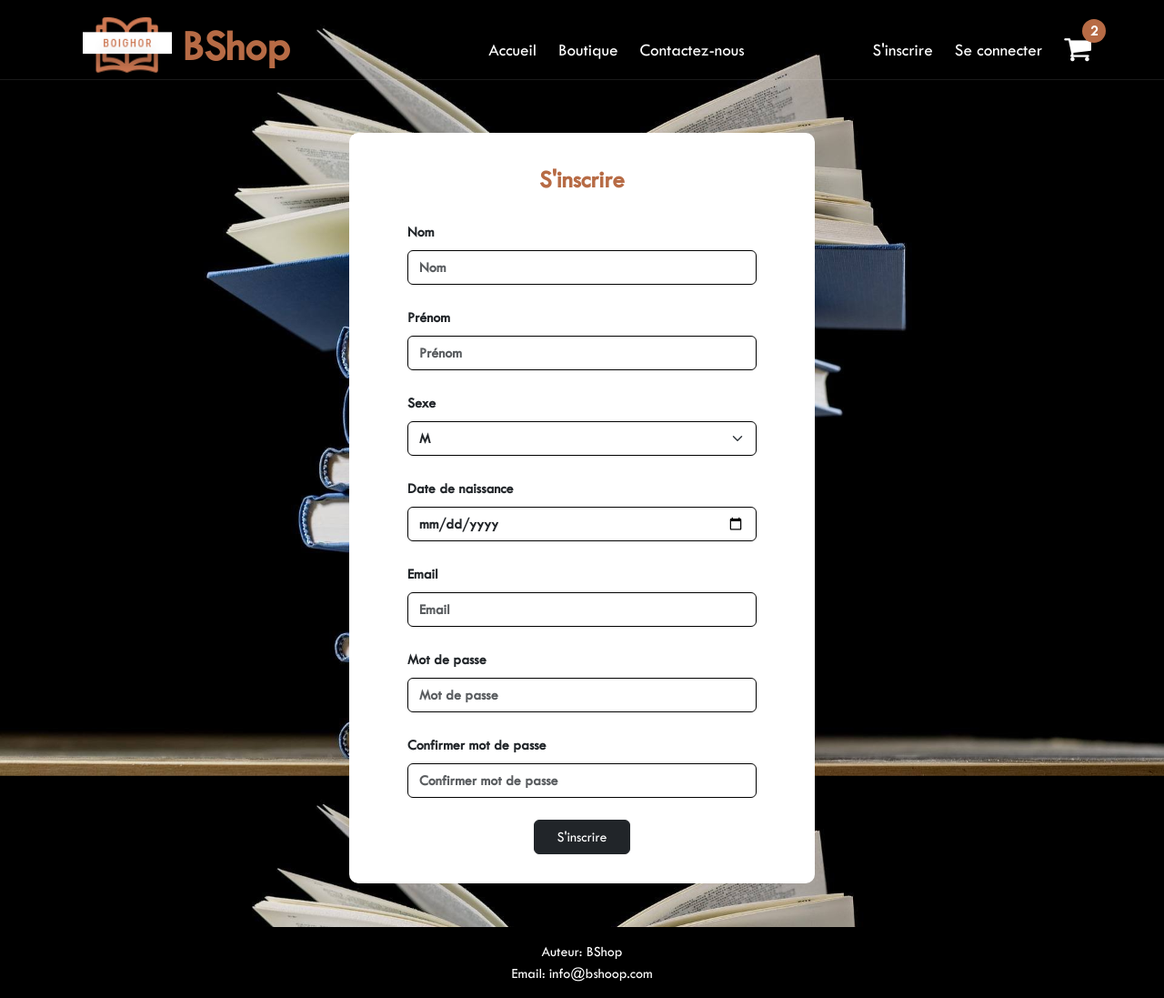
After one commit to padevft/e-commerce-php, a PHP site: page /server/pages/signup.php in a window 1280 px wide. The commit adds this page. Shown: the whole page at 91% size. Run offline with PHP 8.4, Linux system fonts and the light colour scheme.

Commit message:
Page login.php et signup.php

```diff
--- a/client/css/styles.css
+++ b/client/css/styles.css
@@ -35,7 +35,7 @@ a {
   background-image: url("../images/bg.jpg");
   background-repeat: no-repeat;
   background-size: cover;
-  background-position: center;
+  background-attachment: fixed;
 }
 ul {
   list-style-type: none; /* Retire les puces */
@@ -369,14 +369,47 @@ shop
   overflow-y: auto;
   overflow-x: hidden;
 }
-.item-sorting{
-  color:var(--color-primary);
+.item-sorting {
+  color: var(--color-primary);
 }
-.item-sorting:hover{
+.item-sorting:hover {
   cursor: pointer;
   color: var(--color-primary) !important;
 }
 
+/*
+
+****************************
+login
+****************************
+
+*/
+.container-login{
+  height: calc(100vh - 23.6vh);
+}
+.content-login,.content-signup {
+  width: 32rem;
+  padding:2rem 4rem;
+  background-color: var(--color-white-1);
+  border-radius:10px;
+}
+.content-signup {
+  padding:2rem 4rem;
+}
+.text-login {
+  color: var(--color-primary);
+  font-size: 1.7rem;
+}
+
+.input-login{
+  border: 1px solid #000 !important;
+  transition:all 15s ease-in-out;
+}
+
+.input-login:focus{
+  border-color: var(--color-primary) !important;
+  box-shadow: 0 0 0 0.25rem var(--color-primary-1) !important;
+}
 /*
 
 ****************************
--- a/index.php
+++ b/index.php
@@ -45,7 +45,7 @@ require_once('server/includes/utilitaires.inc.php');
           </div>
         </div>
         <div class="d-flex align-items-center justify-content-center pt-4">
-          <a href="./index.php" class="view-plus px-3">Voir plus</a>
+          <a href="<?= getURL() ?>/server/pages/shop.php" class="view-plus px-3">Voir plus</a>
         </div>
       </div>
   </div>
--- a/server/includes/header.inc.php
+++ b/server/includes/header.inc.php
@@ -23,8 +23,8 @@
                 <div class="d-flex align-items-center gap-4 justify-content-end mt-2">
                     <div class="container-menu">
                         <ul class="d-flex align-items-center gap-4 menu">
-                            <li> <a href="./index.html" class="menu-item">S'inscrire</a></li>
-                            <li> <a href="./index.html" class="menu-item">Se connecter</a></li>
+                            <li> <a href="<?= getURL() ?>/server/pages/signup.php" class="menu-item">S'inscrire</a></li>
+                            <li> <a href="<?= getURL() ?>/server/pages/login.php" class="menu-item">Se connecter</a></li>
                         </ul>
 
                     </div>
--- a/server/pages/shop.php
+++ b/server/pages/shop.php
@@ -38,7 +38,7 @@ require_once('../includes/utilitaires.inc.php');
         ?>
         <div class="content-products">
           <div class="row">
-            <div class="col-sm-4 col-md-3 sticky-top container-sticky-categ">
+            <div class="col-sm-4 col-md-3 sticky-top container-sticky-categ pt-4">
               <div class="container-text-category pb-2">
                 <span class="text-category">CATÉGORIES DE PRODUITS</span>
               </div>
--- /dev/null
+++ b/server/pages/signup.php
@@ -0,0 +1,77 @@
+<?php
+require_once('../includes/utilitaires.inc.php');
+?>
+<!DOCTYPE html>
+<html lang="en">
+
+<head>
+    <meta charset="UTF-8" />
+    <meta name="viewport" content="width=device-width, initial-scale=1.0" />
+    <title>Boutique en ligne</title>
+    <link rel="stylesheet" href="../../client/css/styles.css">
+    <link rel="stylesheet" href="../../client/utilitaires/bootstrap/css/bootstrap.min.css">
+    <link rel="stylesheet" href="../../client/utilitaires/font-awesome-4.7.0/css/font-awesome.min.css">
+
+</head>
+
+<body>
+    <div class="container-app">
+        <?php
+        require_once('../includes/header.inc.php');
+        ?>
+        <div>
+            <div class="d-flex align-items-center justify-content-center py-5">
+                <div class="content-signup">
+                    <div class="d-flex justify-content-center align-items-center pb-4">
+                        <span class="fw-semibold text-login">S'inscrire</span>
+                    </div>
+                    <div class="container-form d-flex flex-column gap-4">
+                        <div class="d-flex flex-column gap-2">
+                            <label for="name-login" class="fw-semibold">Nom</label>
+                            <input type="text" id="name-login" class="form-control fw-semibold input-login" placeholder="Nom" />
+                        </div>
+                        <div class="d-flex flex-column gap-2">
+                            <label for="fristname-login" class="fw-semibold">Prénom</label>
+                            <input type="text" id="fristname-login" class="form-control fw-semibold input-login" placeholder="Prénom" />
+                        </div>
+                        <div class="d-flex flex-column gap-2">
+                            <label for="sexe-login" class="fw-semibold">Sexe</label>
+                            <select class="form-select fw-semibold input-login" id="sexe-login" aria-label="Default select example">
+                                <option value="M">M</option>
+                                <option value="F">F</option>
+                            </select>
+                        </div>
+                        <div class="d-flex flex-column gap-2">
+                            <label for="birthday-login" class="fw-semibold">Date de naissance</label>
+                            <input type="date" id="birthday-login" class="form-control fw-semibold input-login" placeholder="Date de naissance" />
+
+                        </div>
+                        <div class="d-flex flex-column gap-2">
+                            <label for="email-login" class="fw-semibold">Email</label>
+                            <input type="email" id="email-login" class="form-control fw-semibold input-login" placeholder="Email" />
+                        </div>
+                        <div class="d-flex flex-column gap-2">
+                            <label for="pwd-login" class="fw-semibold">Mot de passe</label>
+                            <input type="password" id="pwd-login" class="form-control fw-semibold input-login" placeholder="Mot de passe" />
+                        </div>
+                        <div class="d-flex flex-column gap-2">
+                            <label for="conform-pwd-login" class="fw-semibold">Confirmer mot de passe</label>
+                            <input type="password" id="conform-pwd-login" class="form-control fw-semibold input-login" placeholder="Confirmer mot de passe" />
+                        </div>
+                        <div class="d-flex align-items-center justify-content-center">
+                            <button type="button" class="btn btn-dark px-4">S'inscrire</button>
+                        </div>
+                    </div>
+                </div>
+            </div>
+        </div>
+    </div>
+    <?php
+    require_once('../includes/footer.inc.php');
+    ?>
+    <script src="../../client/utilitaires/Jquery/jquery-3.6.0.min.js"></script>
+    <script src="../../client/utilitaires/bootstrap/js/popper.min.js"></script>
+    <script src="../../client/utilitaires/bootstrap/js/bootstrap.min.js"></script>
+</body>
+
+</html>
```
Also changed, not shown: server/pages/login.php (added, +51 -0 lines), 1 other file.
